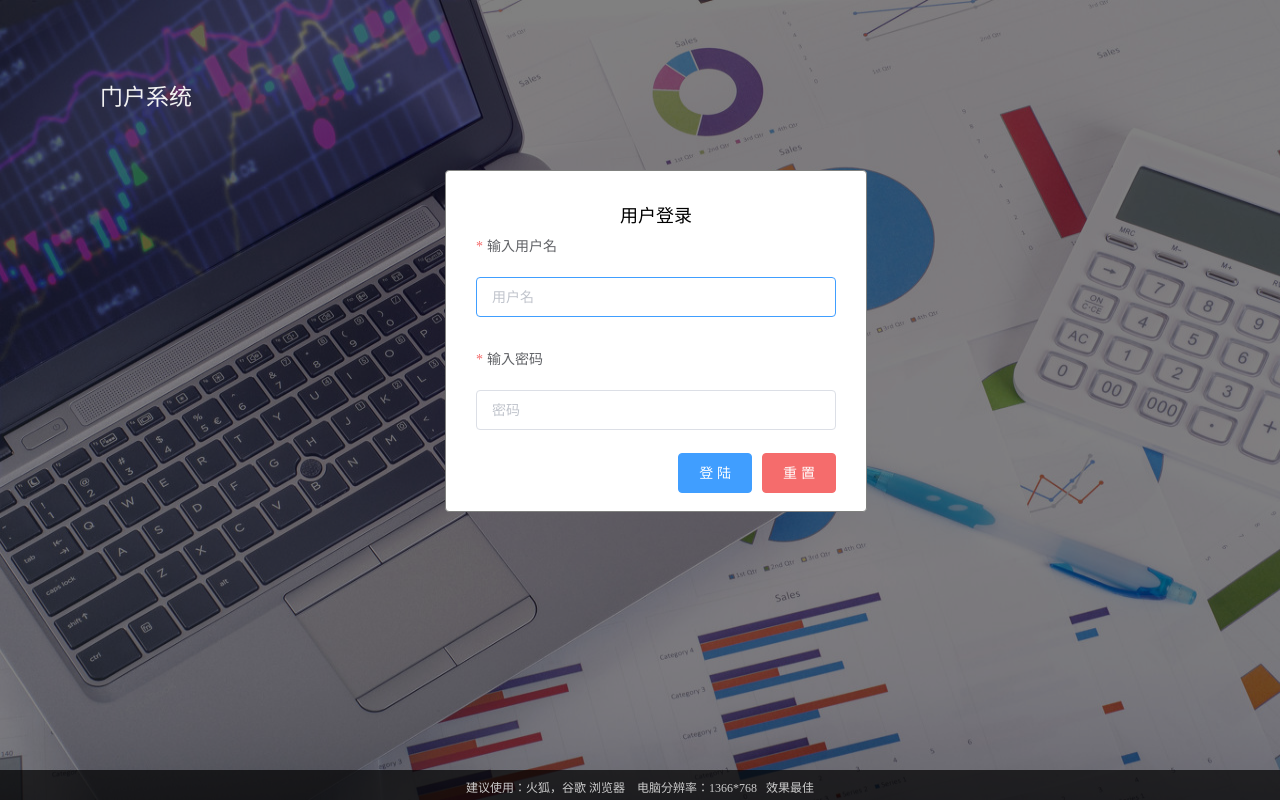
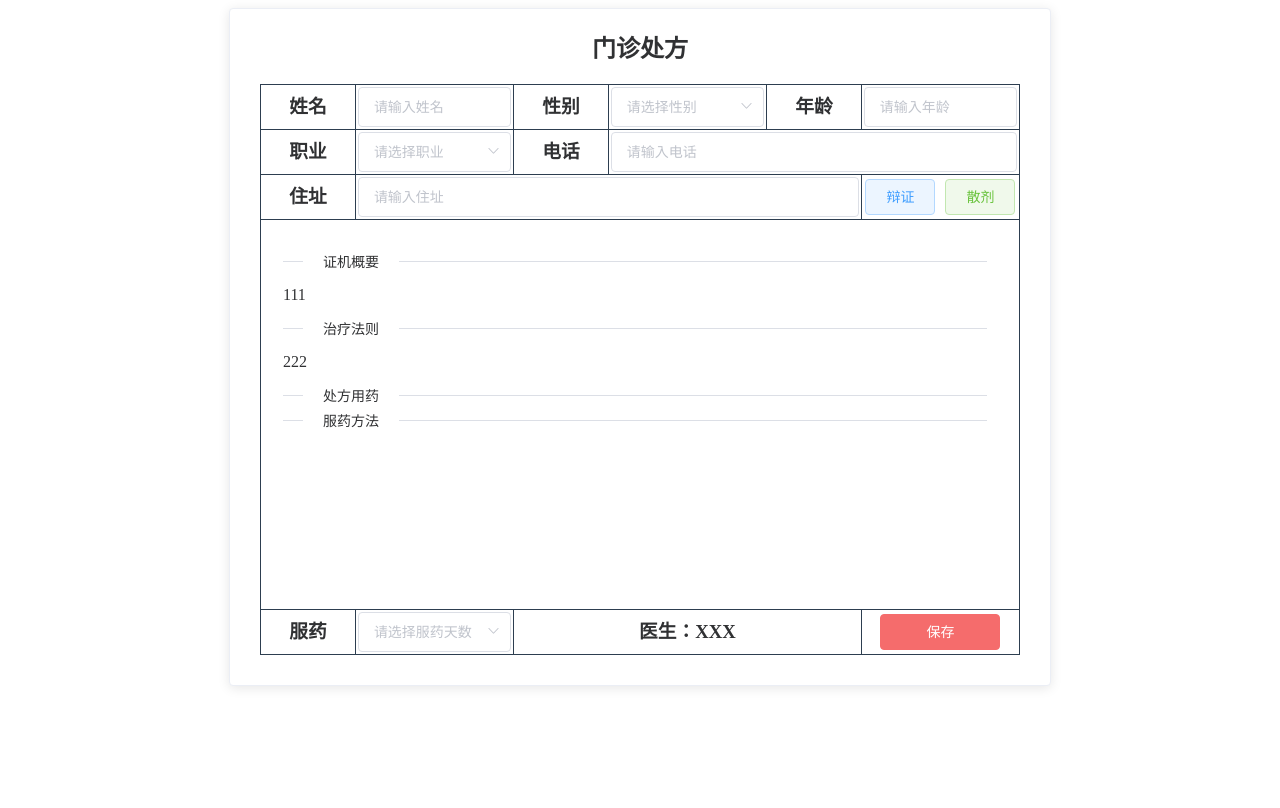
Before and after one commit to zfd81/portal, a Vue app: page /prescription in a window 1280 px wide. Before the commit this address led to /login. Built offline with nearby package versions, Linux system fonts and the light colour scheme.

Commit message:
添加处方页面

```diff
--- a/src/App.vue
+++ b/src/App.vue
@@ -8,7 +8,7 @@
 export default {
   name: "App",
   created: function() {
-    this.$router.push("/");
+    this.$router.push("/prescription");
   }
 };
 </script>
--- a/src/router/index.js
+++ b/src/router/index.js
@@ -22,13 +22,22 @@ const routes = [
     component: Login
   },
   {
-    path: "/",
+    path: "/p",
     name: "Home",
     meta: {
-      requireAuth: true,
+      requireAuth: false,
       title: "portal"
     },
     component: resolve => require(["@/views/Home"], resolve)
+  },
+  {
+    path: "/prescription",
+    name: "Prescription",
+    meta: {
+      requireAuth: false,
+      title: "处方"
+    },
+    component: resolve => require(["@/views/prescription/Index"], resolve)
   },
   {
     path: "/about",
--- a/src/views/Login.vue
+++ b/src/views/Login.vue
@@ -62,7 +62,7 @@
 <script>
 export default {
   name: "Login",
-  data: function() {
+  data() {
     return {
       ruleForm: {},
       rules: {
--- /dev/null
+++ b/src/views/prescription/Index.vue
@@ -0,0 +1,221 @@
+<template>
+  <div>
+    <el-card class="box-card">
+      <div>
+        <h2 style="text-align: center; margin-top: 0px">门诊处方</h2>
+      </div>
+      <div class="box-table">
+        <el-row>
+          <el-col :span="3">
+            <div class="grid-content grid-label">
+              <h3 style="margin-top: 0px">姓名</h3>
+            </div>
+          </el-col>
+          <el-col :span="5">
+            <div class="grid-content">
+              <el-input v-model="input" placeholder="请输入姓名"></el-input>
+            </div>
+          </el-col>
+          <el-col :span="3">
+            <div class="grid-content grid-label">
+              <h3 style="margin-top: 0px">性别</h3>
+            </div>
+          </el-col>
+          <el-col :span="5">
+            <div class="grid-content">
+              <el-select v-model="value" placeholder="请选择性别">
+                <el-option label="男" value="男"></el-option>
+                <el-option label="女" value="女"></el-option>
+              </el-select>
+            </div>
+          </el-col>
+          <el-col :span="3">
+            <div class="grid-content grid-label">
+              <h3 style="margin-top: 0px">年龄</h3>
+            </div>
+          </el-col>
+          <el-col :span="5">
+            <div class="grid-content">
+              <el-input v-model="input" placeholder="请输入年龄"></el-input>
+            </div>
+          </el-col>
+        </el-row>
+        <el-row>
+          <el-col :span="3">
+            <div class="grid-content grid-label">
+              <h3 style="margin-top: 0px">职业</h3>
+            </div>
+          </el-col>
+          <el-col :span="5">
+            <div class="grid-content">
+              <el-select v-model="value" placeholder="请选择职业">
+                <el-option label="男" value="男"></el-option>
+                <el-option label="女" value="女"></el-option>
+              </el-select>
+            </div>
+          </el-col>
+          <el-col :span="3">
+            <div class="grid-content grid-label">
+              <h3 style="margin-top: 0px">电话</h3>
+            </div>
+          </el-col>
+          <el-col :span="13">
+            <div class="grid-content">
+              <el-input v-model="input" placeholder="请输入电话"></el-input>
+            </div>
+          </el-col>
+        </el-row>
+        <el-row>
+          <el-col :span="3">
+            <div class="grid-content grid-label">
+              <h3 style="margin-top: 0px">住址</h3>
+            </div>
+          </el-col>
+          <el-col :span="16">
+            <div class="grid-content">
+              <el-input v-model="input" placeholder="请输入住址"></el-input>
+            </div>
+          </el-col>
+          <el-col :span="5">
+            <div class="grid-content grid-label">
+              <el-button
+                @click="drawer = true"
+                type="primary"
+                size="medium"
+                plain
+              >
+                辩证
+              </el-button>
+              <el-button
+                @click="drawer = true"
+                type="success"
+                size="medium"
+                plain
+              >
+                散剂
+              </el-button>
+            </div>
+          </el-col>
+        </el-row>
+        <el-row>
+          <el-col :span="24">
+            <div class="grid-content grid-text">
+              <el-divider content-position="left">证机概要</el-divider>
+              <span>111</span>
+              <el-divider content-position="left">治疗法则</el-divider>
+              <span>222</span>
+              <el-divider content-position="left">处方用药</el-divider>
+              <span></span>
+              <el-divider content-position="left">服药方法</el-divider>
+              <span></span>
+            </div>
+          </el-col>
+        </el-row>
+        <el-row>
+          <el-col :span="3">
+            <div class="grid-content grid-label">
+              <h3 style="margin-top: 0px">服药</h3>
+            </div>
+          </el-col>
+          <el-col :span="5">
+            <div class="grid-content">
+              <el-select v-model="value" placeholder="请选择服药天数">
+                <el-option label="1付" value="1"></el-option>
+                <el-option label="2付" value="2"></el-option>
+                <el-option label="3付" value="3"></el-option>
+                <el-option label="5付" value="5"></el-option>
+                <el-option label="7付" value="7"></el-option>
+                <el-option label="10付" value="10"></el-option>
+                <el-option label="15付" value="15"></el-option>
+              </el-select>
+            </div>
+          </el-col>
+          <el-col :span="11">
+            <div class="grid-content grid-label">
+              <h3 style="margin-top: 0px">医生：XXX</h3>
+            </div>
+          </el-col>
+          <el-col :span="5">
+            <div class="grid-content grid-label">
+              <el-button type="danger" size="medium" style="width: 120px">
+                保存
+              </el-button>
+            </div>
+          </el-col>
+        </el-row>
+      </div>
+    </el-card>
+    <el-drawer
+      title="我是标题"
+      :visible.sync="drawer"
+      :direction="direction"
+      :before-close="handleClose"
+      :wrapperClosable="true"
+      :with-header="false"
+      size="60%"
+    >
+      <span>我来啦!</span>
+    </el-drawer>
+  </div>
+</template>
+
+<script>
+export default {
+  name: "Prescription",
+  data() {
+    return {
+      input: "",
+      value: "",
+      drawer: false,
+      direction: "ltr"
+    };
+  },
+  methods: {
+    handleClose(done) {
+      this.$confirm("确认关闭？")
+        .then(_ => {
+          done();
+        })
+        .catch(_ => {});
+    }
+  }
+};
+</script>
+
+<style scoped>
+.box-card {
+  margin-left: auto;
+  margin-right: auto;
+  width: 800px;
+  padding: 0px 10px 10px 10px;
+}
+.box-table {
+  border: solid #2d3e50;
+  border-width: 1px 0px 0px 1px;
+  cellspacing: 0px;
+}
+.el-row {
+  margin: 0px;
+  width: 100%;
+}
+.el-col {
+  border: solid #2d3e50;
+  border-width: 0px 1px 1px 0px;
+  min-height: 40px;
+}
+.grid-content {
+  margin: 2px;
+  min-height: 40px;
+  text-align: center;
+}
+.grid-label {
+  line-height: 39px;
+}
+.grid-text {
+  padding-top: 15px;
+  padding-left: 20px;
+  padding-right: 30px;
+  min-height: 370px;
+  text-align: left;
+}
+</style>
```
